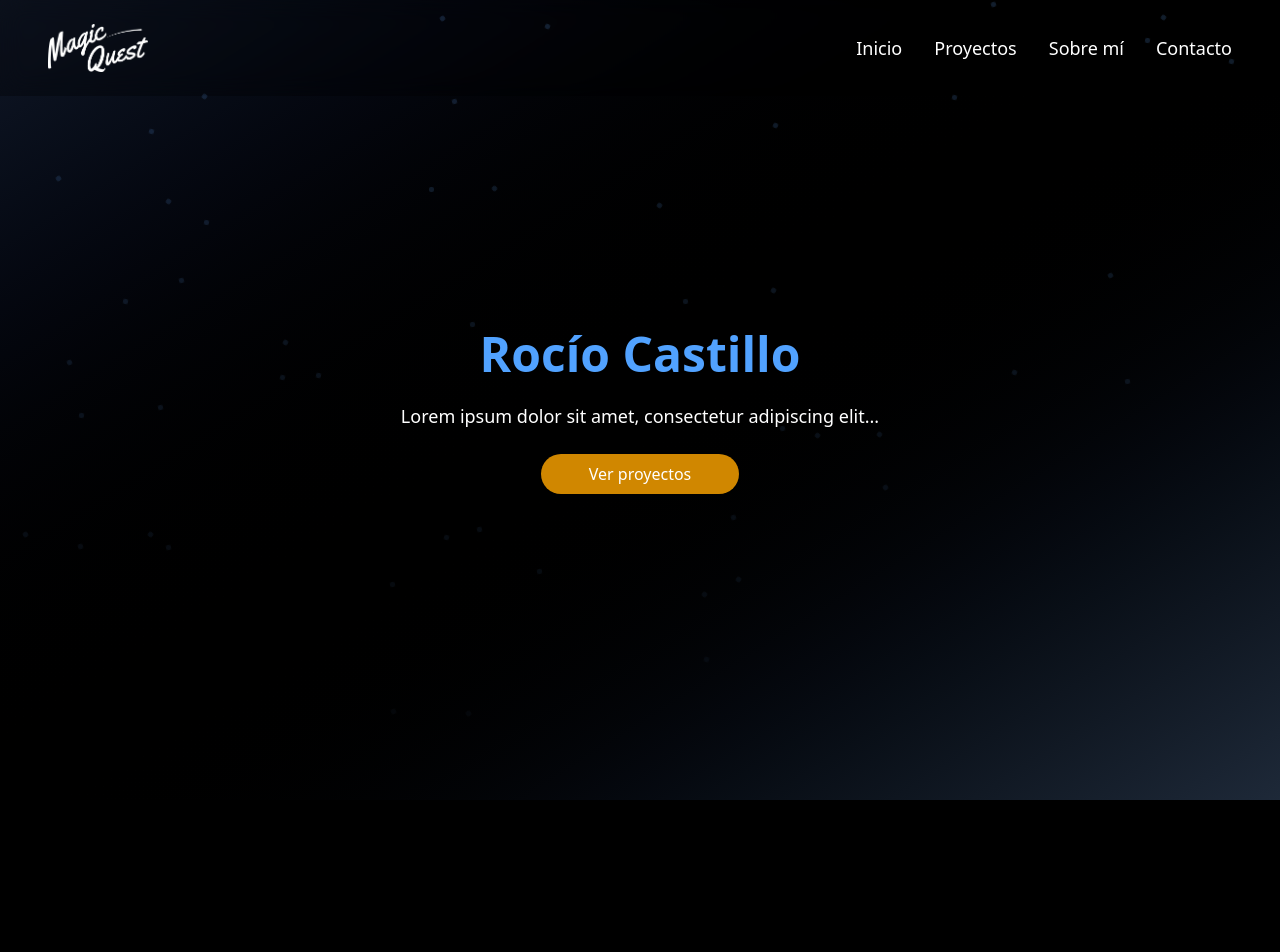
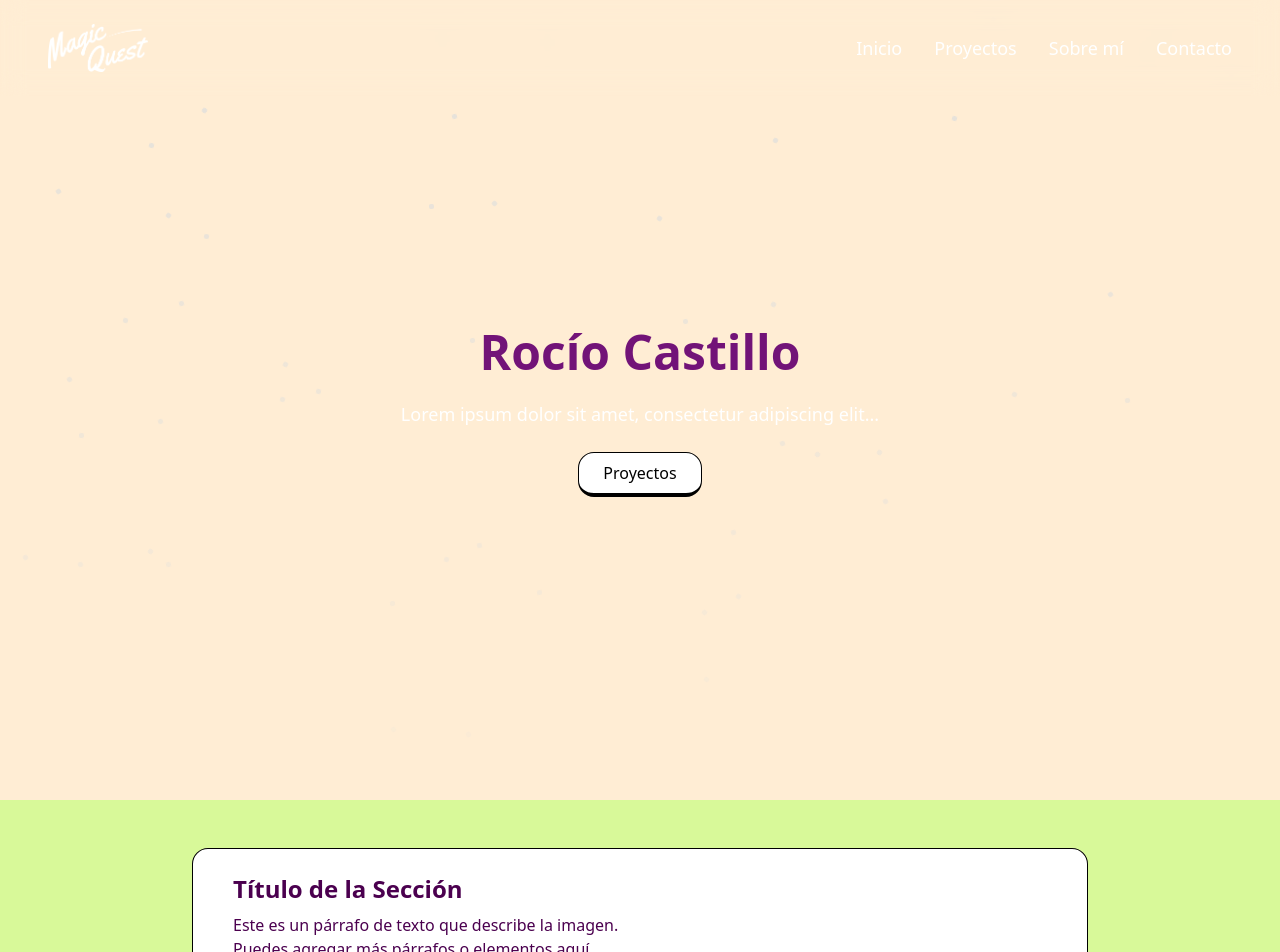
Before and after one commit to SitaRocco/practicando-react, a React (Vite) app: page / in a window 1280 px wide. Shown: the top 952 px of the page. Before the commit the page ends 800 px from the top, so only its background shows below. Built offline with nearby package versions, Linux system fonts and the light colour scheme.

Commit message:
Agregué otra sección de prueba

```diff
--- a/src/App.jsx
+++ b/src/App.jsx
@@ -1,5 +1,6 @@
 import Hero from "./components/Hero/Hero";
 import Navbar from "./components/Navbar/Navbar";
+import About from "./components/About/About";
 
 
 function App() {
@@ -8,6 +9,7 @@ function App() {
     <div className="bg-gradient-to-br from-gray-900 via-black to-gray-800 text-white font-sans">
       <Navbar/>
       <Hero/>
+      <About/>
     </div>
   );
 }
--- /dev/null
+++ b/src/components/About/About.jsx
@@ -0,0 +1,23 @@
+import React, { useState } from 'react';
+
+function About() {
+  return (
+    <section className="w-full bg-lime-200 py-12 px-4">
+      <div className="max-w-4xl mx-auto rounded-2xl px-6 py-2 bg-white text-black border border-black border-b-4">
+        <div className="flex flex-row items-center rounded-xl">
+          <div className="w-1/2 p-4">
+            <h2 className="text-2xl font-bold mb-2 text-fuchsia-950">Título de la Sección</h2>
+            <p className="text-fuchsia-950">
+              Este es un párrafo de texto que describe la imagen. Puedes agregar más párrafos o elementos aquí.
+            </p>
+          </div>
+          <div className="w-1/2 p-4">
+            {/* Imagen u otro contenido */}
+          </div>
+        </div>
+      </div>
+    </section>
+  );
+}
+
+export default About;
--- a/src/components/Hero/Hero.jsx
+++ b/src/components/Hero/Hero.jsx
@@ -1,6 +1,4 @@
 import React, { useEffect } from 'react'
-import Personaje from "../../assets/Personaje.png"
-import Logo from "../../assets/Logo.png"
 import { motion } from "framer-motion"
 import { slipeUp } from '../../utility/animation'
 
@@ -27,7 +25,7 @@ const Hero = () => {
   }, []);
 
   return (
-    <section className="relative flex items-center justify-center min-h-screen px-4 overflow-hidden">
+    <section className="relative flex items-center justify-center min-h-screen px-4 overflow-hidden bg-orange-100">
       {/* Fondo animado */}
       <div className="falling-shapes absolute top-0 left-0 w-full h-full pointer-events-none z-0"></div>
 
@@ -36,19 +34,17 @@ const Hero = () => {
 
           {/* Texto */}
           <div className="p-6 sm:p-10 text-center flex flex-col justify-center items-center">
-            <h1 className="text-4xl sm:text-5xl font-bold text-blue-400 mb-6 mt-6">
+            <h1 className="text-4xl sm:text-5xl font-bold text-fuchsia-900 mb-6 mt-6">
               Rocío Castillo
             </h1>
             <p className="text-white text-base sm:text-lg max-w-prose">
               Lorem ipsum dolor sit amet, consectetur adipiscing elit...
             </p>
             <div className="flex flex-col sm:flex-row justify-center gap-4 mt-6">
-              <a
-                href="#projects"
-                className="bg-yellow-600 py-2 px-8 sm:px-12 rounded-3xl hover:bg-black transition-all duration-300 whitespace-nowrap text-center"
-              >
-                Ver proyectos
-              </a>
+              <button className="rounded-2xl px-6 py-2 bg-white text-black border border-black border-b-4 hover:bg-gray-100 active:translate-y-[2px] transition-all duration-150">
+  Proyectos
+</button>
+
 
             </div>
           </div>
@@ -57,7 +53,9 @@ const Hero = () => {
 
         </div>
       </div>
+
     </section>
+
   )
 }
 
--- a/src/components/Navbar/Navbar.jsx
+++ b/src/components/Navbar/Navbar.jsx
@@ -32,7 +32,7 @@ const Navbar = () => {
     }
 
   return (
-    <nav className='fixed top-0 left-0 bg-black/30 w-full  backdrop-blur-md '>
+    <nav className='fixed top-0 left-0 w-full  backdrop-blur-md z-50'>
       <div className='flex justify-between items-center sm:px-12 px-4 sm:py-6 py-3'>
         <div>
             <img src={Logo} alt='Logo del sitio' className='w-[100px]'/>
@@ -66,15 +66,26 @@ const Navbar = () => {
       </div>
 
       {/* Menú mobile*/}
-      <div className={`md:hidden absolute w-full bg-black transition-all duration-300 ${isOpen ? "opacity-100 visible" : "opacity-0 invisible"}`}>
-          <ul className='flex flex-col px-4 py-2'>
-                {navbarlinks.map((link)=>(
-                <li key={link.id} className='py-2 text-center'>
-                    <a className= 'text-white hover:text-sky-200' href={link.Link} onClick={()=>setIsOpen(false)}>{link.title}</a>
-                </li>
-                ))}
-            </ul>
-        </div>
+      <div
+  className={`md:hidden absolute top-full left-0 w-full bg-black transition-all duration-300 z-50 ${
+    isOpen ? "opacity-100 visible" : "opacity-0 invisible"
+  }`}
+>
+  <ul className="flex flex-col px-4 py-2">
+    {navbarlinks.map((link) => (
+      <li key={link.id} className="py-2 text-center">
+        <a
+          className="text-white hover:text-sky-200"
+          href={link.Link}
+          onClick={() => setIsOpen(false)}
+        >
+          {link.title}
+        </a>
+      </li>
+    ))}
+  </ul>
+</div>
+
     </nav>
   )
 }
--- a/src/index.css
+++ b/src/index.css
@@ -3,7 +3,8 @@
 
 body{
   font-family: "Montserrat", sans-serif;
-  background-color:black;
+
+
 }
 
 .falling-shapes {
```
